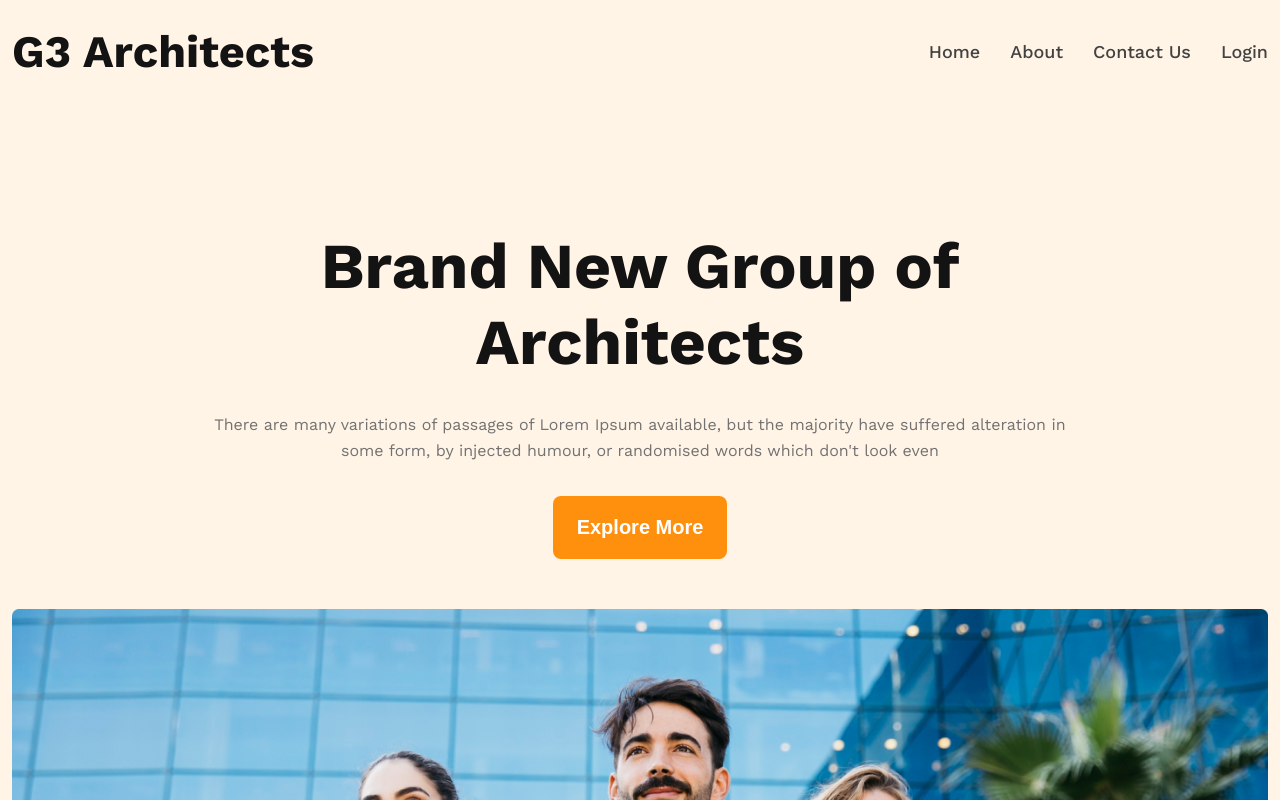
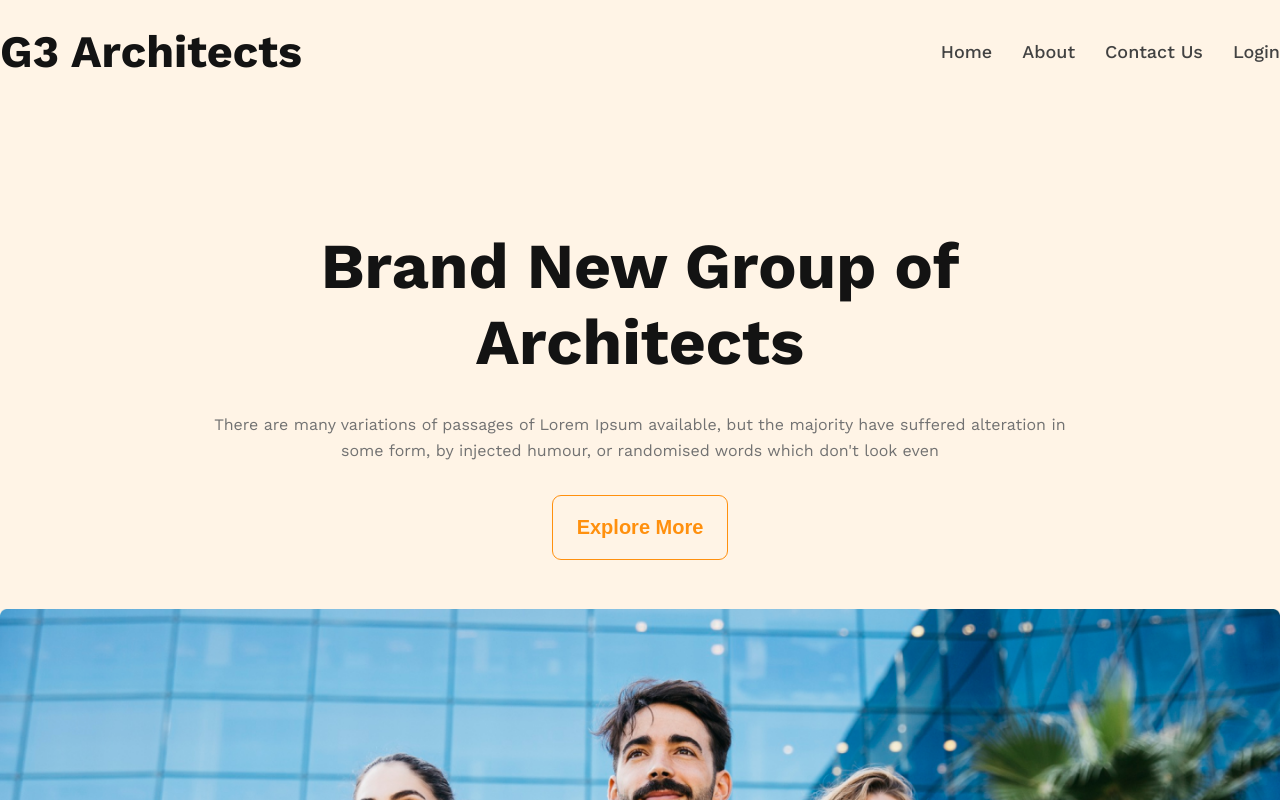
Before and after one commit to alamin856/G3-Architects-Website, a plain HTML site: page index.html in a window 1280 px wide. In both pictures the pointer is over the button 639 px from the left and 527 px from the top of the page. Shown: the top 800 px of the page. Drawn offline with nearby package versions, Linux system fonts and the light colour scheme.

Commit message:
modified header sections left-right margin

```diff
--- a/styles/style.css
+++ b/styles/style.css
@@ -37,6 +37,13 @@
     border: none;
     font-size: 1.25rem;
     font-weight: 600;
+    cursor: pointer;
+    transition: 0.3s;
+}
+.btn-primary:hover{
+    background-color: transparent;
+    color: #FF900E;
+    outline: 1px solid #FF900E;
 }
 .main > section{
     margin: 0 12px;
@@ -54,7 +61,6 @@
 .nav{
     max-width: 1440px;
     margin: 0 auto;
-    margin: 0 12px;
     padding: 25px 0;
 }
 .brand{
@@ -78,7 +84,6 @@
 .banner{
     max-width: 1440px;
     margin: 0 auto;
-    margin: 0 12px;
     margin-top: 100px;
     padding: 25px 0;
 }
```
